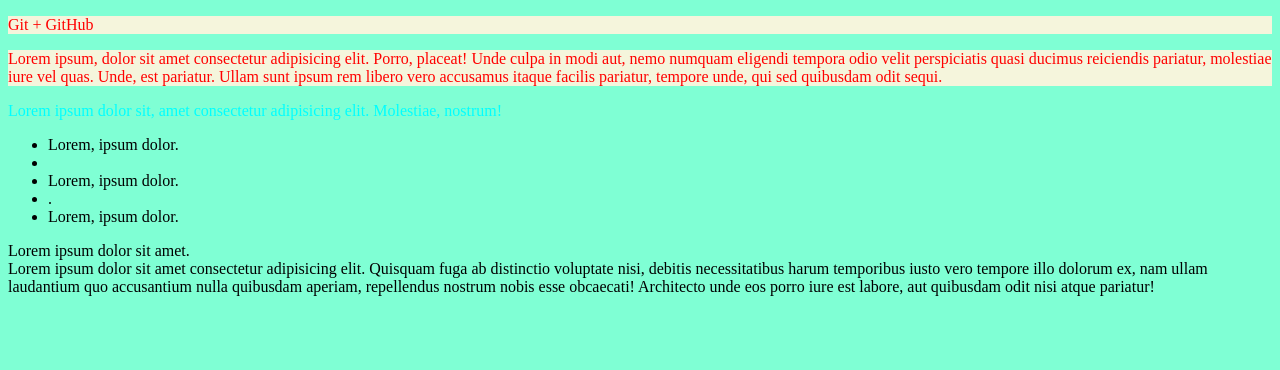
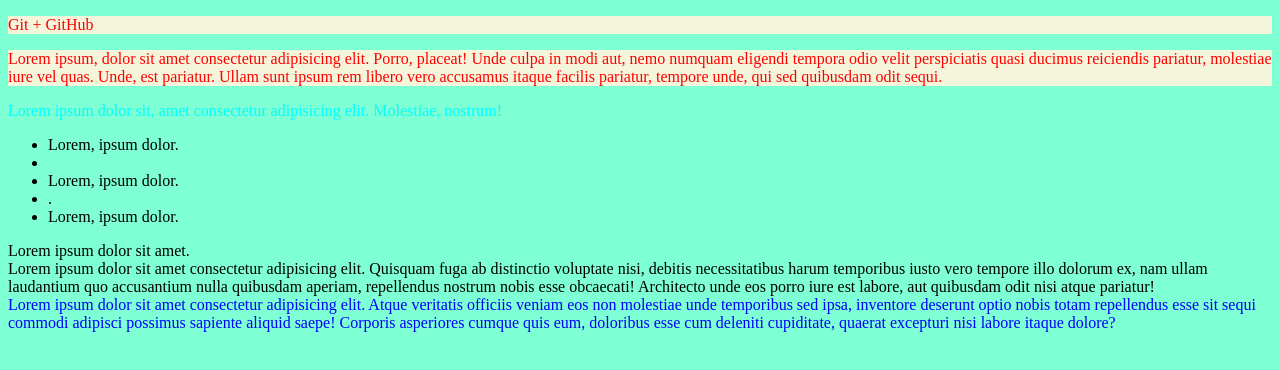
Before and after one commit to SergHunter/gittest, a plain HTML site: page index.html in a window 1280 px wide. Drawn offline with Linux system fonts and the light colour scheme.

Commit message:
five changes

```diff
--- a/css/main.css
+++ b/css/main.css
@@ -8,3 +8,6 @@ p{
 .black{
   color: aqua;
 }
+.four{
+  color: blue;
+}
--- a/index.html
+++ b/index.html
@@ -20,5 +20,7 @@
   </ul>
   <span class="span">Lorem ipsum dolor sit amet.</span>
   <div class="three">Lorem ipsum dolor sit amet consectetur adipisicing elit. Quisquam fuga ab distinctio voluptate nisi, debitis necessitatibus harum temporibus iusto vero tempore illo dolorum ex, nam ullam laudantium quo accusantium nulla quibusdam aperiam, repellendus nostrum nobis esse obcaecati! Architecto unde eos porro iure est labore, aut quibusdam odit nisi atque pariatur!</div>
+  <div class="four">Lorem ipsum dolor sit amet consectetur adipisicing elit. Atque veritatis officiis veniam eos non molestiae unde temporibus sed ipsa, inventore deserunt optio nobis totam repellendus esse sit sequi commodi adipisci possimus sapiente aliquid saepe! Corporis asperiores cumque quis eum, doloribus esse cum deleniti cupiditate, quaerat excepturi nisi labore itaque dolore?</div>
+
 </body>
 </html>
```
